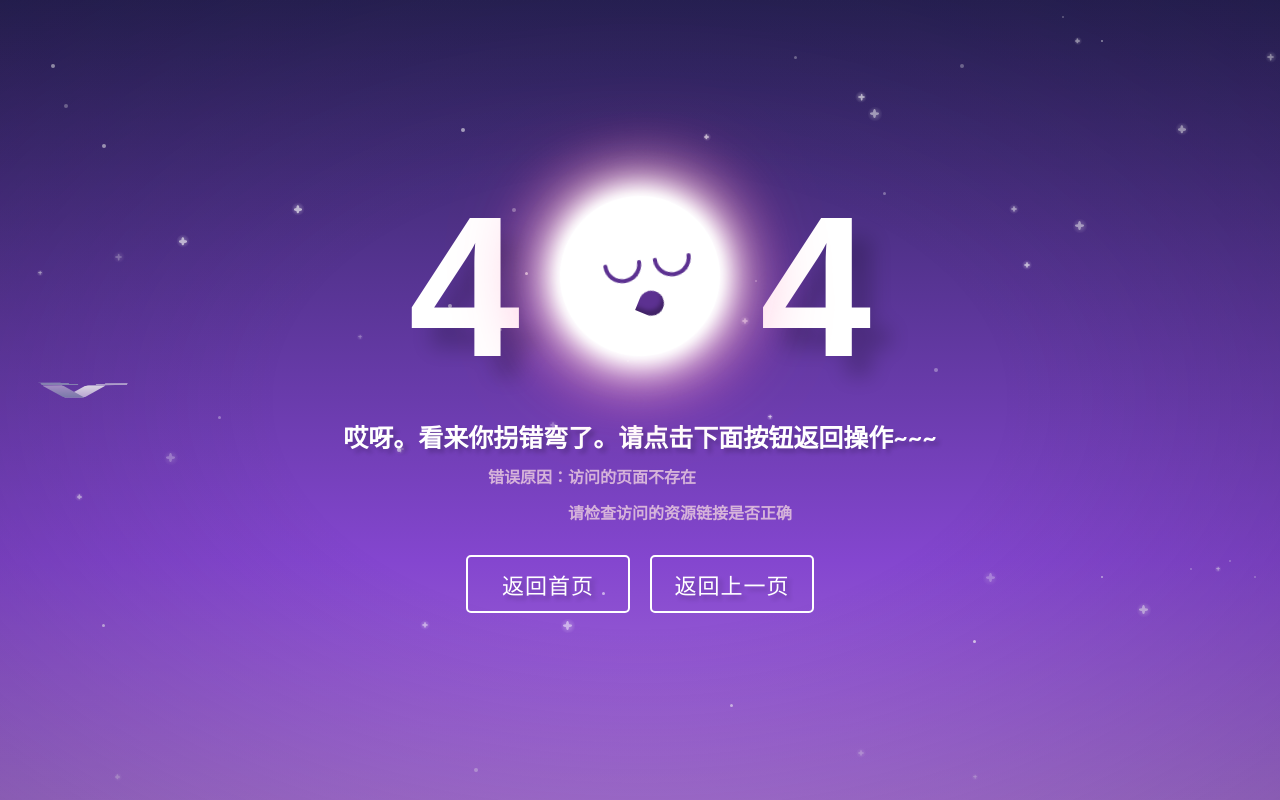
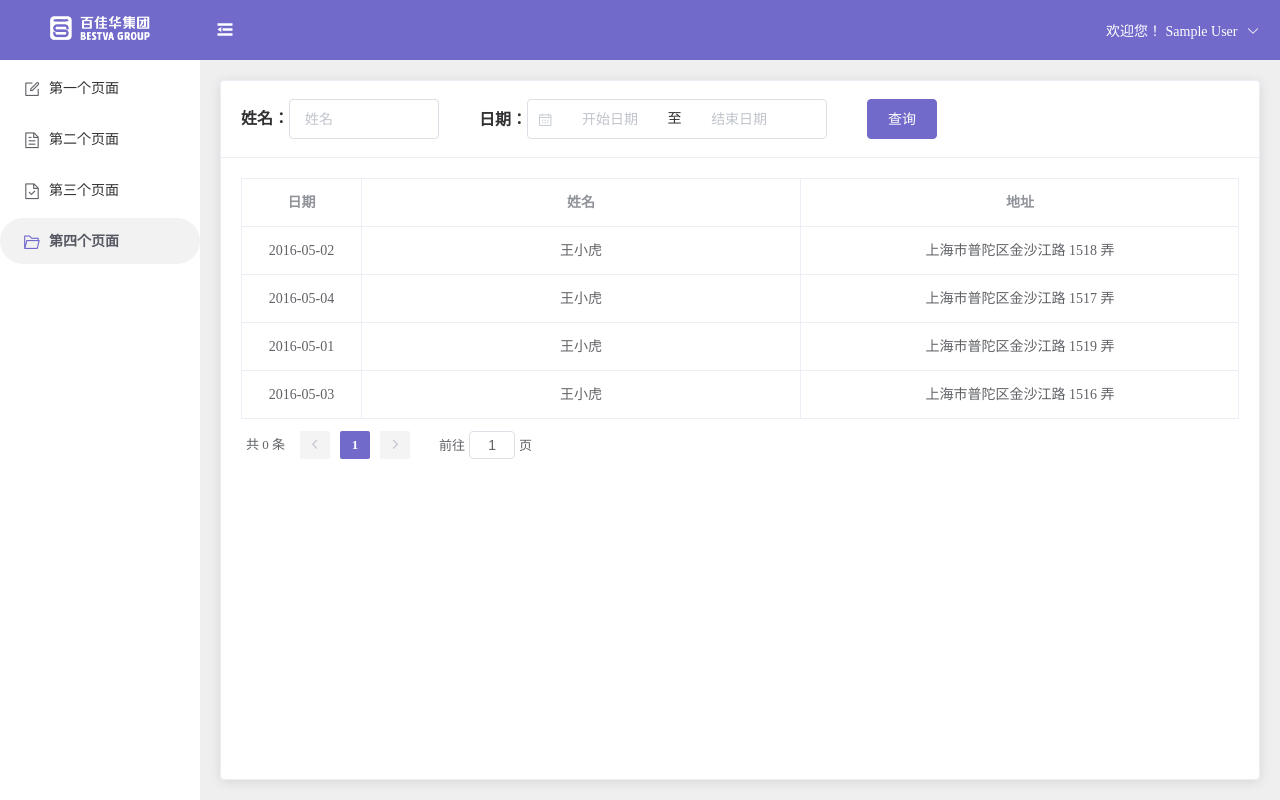
Before and after one commit to anyezhishang/vue-template, a Vue app: page /template/fourthpage in a window 1280 px wide. Built offline with nearby package versions, Linux system fonts and the light colour scheme; sample sign-in values are in the browser's storage.

Commit message:
添加页面模板

```diff
--- a/package.json
+++ b/package.json
@@ -1,5 +1,5 @@
 {
-  "name": "fpm",
+  "name": "Vue-template",
   "version": "0.1.0",
   "private": true,
   "scripts": {
--- a/src/router/index.js
+++ b/src/router/index.js
@@ -89,7 +89,7 @@ const routes = [{
 
 const router = new VueRouter({
   mode: 'history',
-  base: '/fpm/',
+  base: '/template/',
   routes
 })
 
--- a/src/views/home/first-page/index.vue
+++ b/src/views/home/first-page/index.vue
@@ -1,17 +1,114 @@
+<!-- 第一页 -->
 <template>
-  <div>页面1</div>
+  <el-card class="box-card">
+    <div slot="header" class="clearfix card_header">
+      <div class="margin_right">
+        <span class="card_header_title">姓名：</span>
+        <el-input
+          v-model="input"
+          placeholder="姓名"
+          clearable
+          @keyup.enter.native="search(1)"
+          style="width: 150px"
+        ></el-input>
+      </div>
+      <div class="margin_right">
+        <span class="card_header_title">日期：</span>
+        <el-date-picker
+          v-model="dateArr"
+          :unlink-panels="true"
+          type="daterange"
+          value-format="yyyy-MM-dd"
+          range-separator="至"
+          start-placeholder="开始日期"
+          end-placeholder="结束日期"
+          style="width: 300px"
+        ></el-date-picker>
+      </div>
+      <el-button type="primary" @click="search(1)">查询</el-button>
+    </div>
+
+    <el-table class="card_table" border :data="tableData">
+      <el-table-column prop="date" align="center" label="日期" width="120"></el-table-column>
+      <el-table-column prop="name" align="center" label="姓名"></el-table-column>
+      <el-table-column prop="address" align="center" label="地址"></el-table-column>
+    </el-table>
+
+    <el-pagination
+      class="pa_margin_top"
+      background
+      @current-change="pageChange"
+      :current-page="currentPage"
+      :page-size="pageSize"
+      layout="total, prev, pager, next, jumper"
+      :total="total"
+    ></el-pagination>
+  </el-card>
 </template>
 
 <script>
 export default {
   name: "FirstPage",
   data() {
-    return {};
+    return {
+      input: "",
+      dateArr: [],
+
+      tableData: [
+        {
+          date: "2016-05-02",
+          name: "王小虎",
+          address: "上海市普陀区金沙江路 1518 弄"
+        },
+        {
+          date: "2016-05-04",
+          name: "王小虎",
+          address: "上海市普陀区金沙江路 1517 弄"
+        },
+        {
+          date: "2016-05-01",
+          name: "王小虎",
+          address: "上海市普陀区金沙江路 1519 弄"
+        },
+        {
+          date: "2016-05-03",
+          name: "王小虎",
+          address: "上海市普陀区金沙江路 1516 弄"
+        }
+      ],
+
+      currentPage: 1,
+      pageSize: 10,
+      total: 0
+    };
   },
   created() {},
-  methods: {}
+  methods: {
+    pageChange() {},
+
+    search() {}
+  }
 };
 </script>
 
 <style lang="scss" scoped>
+.box-card {
+  height: calc(100% - 2px);
+
+  .pa_margin_top {
+    margin-top: 10px;
+  }
+}
+
+.card_header {
+  display: flex;
+
+  .margin_right {
+    margin-right: 40px;
+  }
+}
+
+.card_header_title {
+  font-weight: bold;
+}
 </style>
--- a/src/views/home/fourth-page/index.vue
+++ b/src/views/home/fourth-page/index.vue
@@ -1,17 +1,114 @@
+<!-- 第四页 -->
 <template>
-  <div>页面4</div>
+  <el-card class="box-card">
+    <div slot="header" class="clearfix card_header">
+      <div class="margin_right">
+        <span class="card_header_title">姓名：</span>
+        <el-input
+          v-model="input"
+          placeholder="姓名"
+          clearable
+          @keyup.enter.native="search(1)"
+          style="width: 150px"
+        ></el-input>
+      </div>
+      <div class="margin_right">
+        <span class="card_header_title">日期：</span>
+        <el-date-picker
+          v-model="dateArr"
+          :unlink-panels="true"
+          type="daterange"
+          value-format="yyyy-MM-dd"
+          range-separator="至"
+          start-placeholder="开始日期"
+          end-placeholder="结束日期"
+          style="width: 300px"
+        ></el-date-picker>
+      </div>
+      <el-button type="primary" @click="search(1)">查询</el-button>
+    </div>
+
+    <el-table class="card_table" border :data="tableData">
+      <el-table-column prop="date" align="center" label="日期" width="120"></el-table-column>
+      <el-table-column prop="name" align="center" label="姓名"></el-table-column>
+      <el-table-column prop="address" align="center" label="地址"></el-table-column>
+    </el-table>
+
+    <el-pagination
+      class="pa_margin_top"
+      background
+      @current-change="pageChange"
+      :current-page="currentPage"
+      :page-size="pageSize"
+      layout="total, prev, pager, next, jumper"
+      :total="total"
+    ></el-pagination>
+  </el-card>
 </template>
 
 <script>
 export default {
-  name: "FourthPage",
+  name: "FirstPage",
   data() {
-    return {};
+    return {
+      input: "",
+      dateArr: [],
+
+      tableData: [
+        {
+          date: "2016-05-02",
+          name: "王小虎",
+          address: "上海市普陀区金沙江路 1518 弄"
+        },
+        {
+          date: "2016-05-04",
+          name: "王小虎",
+          address: "上海市普陀区金沙江路 1517 弄"
+        },
+        {
+          date: "2016-05-01",
+          name: "王小虎",
+          address: "上海市普陀区金沙江路 1519 弄"
+        },
+        {
+          date: "2016-05-03",
+          name: "王小虎",
+          address: "上海市普陀区金沙江路 1516 弄"
+        }
+      ],
+
+      currentPage: 1,
+      pageSize: 10,
+      total: 0
+    };
   },
   created() {},
-  methods: {}
+  methods: {
+    pageChange() {},
+
+    search() {}
+  }
 };
 </script>
 
 <style lang="scss" scoped>
+.box-card {
+  height: calc(100% - 2px);
+
+  .pa_margin_top {
+    margin-top: 10px;
+  }
+}
+
+.card_header {
+  display: flex;
+
+  .margin_right {
+    margin-right: 40px;
+  }
+}
+
+.card_header_title {
+  font-weight: bold;
+}
 </style>
--- a/src/views/home/second-page/index.vue
+++ b/src/views/home/second-page/index.vue
@@ -1,17 +1,114 @@
+<!-- 第二页 -->
 <template>
-  <div>页面2</div>
+  <el-card class="box-card">
+    <div slot="header" class="clearfix card_header">
+      <div class="margin_right">
+        <span class="card_header_title">姓名：</span>
+        <el-input
+          v-model="input"
+          placeholder="姓名"
+          clearable
+          @keyup.enter.native="search(1)"
+          style="width: 150px"
+        ></el-input>
+      </div>
+      <div class="margin_right">
+        <span class="card_header_title">日期：</span>
+        <el-date-picker
+          v-model="dateArr"
+          :unlink-panels="true"
+          type="daterange"
+          value-format="yyyy-MM-dd"
+          range-separator="至"
+          start-placeholder="开始日期"
+          end-placeholder="结束日期"
+          style="width: 300px"
+        ></el-date-picker>
+      </div>
+      <el-button type="primary" @click="search(1)">查询</el-button>
+    </div>
+
+    <el-table class="card_table" border :data="tableData">
+      <el-table-column prop="date" align="center" label="日期" width="120"></el-table-column>
+      <el-table-column prop="name" align="center" label="姓名"></el-table-column>
+      <el-table-column prop="address" align="center" label="地址"></el-table-column>
+    </el-table>
+
+    <el-pagination
+      class="pa_margin_top"
+      background
+      @current-change="pageChange"
+      :current-page="currentPage"
+      :page-size="pageSize"
+      layout="total, prev, pager, next, jumper"
+      :total="total"
+    ></el-pagination>
+  </el-card>
 </template>
 
 <script>
 export default {
-  name: "SecondPage",
+  name: "FirstPage",
   data() {
-    return {};
+    return {
+      input: "",
+      dateArr: [],
+
+      tableData: [
+        {
+          date: "2016-05-02",
+          name: "王小虎",
+          address: "上海市普陀区金沙江路 1518 弄"
+        },
+        {
+          date: "2016-05-04",
+          name: "王小虎",
+          address: "上海市普陀区金沙江路 1517 弄"
+        },
+        {
+          date: "2016-05-01",
+          name: "王小虎",
+          address: "上海市普陀区金沙江路 1519 弄"
+        },
+        {
+          date: "2016-05-03",
+          name: "王小虎",
+          address: "上海市普陀区金沙江路 1516 弄"
+        }
+      ],
+
+      currentPage: 1,
+      pageSize: 10,
+      total: 0
+    };
   },
   created() {},
-  methods: {}
+  methods: {
+    pageChange() {},
+
+    search() {}
+  }
 };
 </script>
 
 <style lang="scss" scoped>
+.box-card {
+  height: calc(100% - 2px);
+
+  .pa_margin_top {
+    margin-top: 10px;
+  }
+}
+
+.card_header {
+  display: flex;
+
+  .margin_right {
+    margin-right: 40px;
+  }
+}
+
+.card_header_title {
+  font-weight: bold;
+}
 </style>
--- a/src/views/home/third-page/index.vue
+++ b/src/views/home/third-page/index.vue
@@ -1,17 +1,114 @@
+<!-- 第三页 -->
 <template>
-  <div>页面3</div>
+  <el-card class="box-card">
+    <div slot="header" class="clearfix card_header">
+      <div class="margin_right">
+        <span class="card_header_title">姓名：</span>
+        <el-input
+          v-model="input"
+          placeholder="姓名"
+          clearable
+          @keyup.enter.native="search(1)"
+          style="width: 150px"
+        ></el-input>
+      </div>
+      <div class="margin_right">
+        <span class="card_header_title">日期：</span>
+        <el-date-picker
+          v-model="dateArr"
+          :unlink-panels="true"
+          type="daterange"
+          value-format="yyyy-MM-dd"
+          range-separator="至"
+          start-placeholder="开始日期"
+          end-placeholder="结束日期"
+          style="width: 300px"
+        ></el-date-picker>
+      </div>
+      <el-button type="primary" @click="search(1)">查询</el-button>
+    </div>
+
+    <el-table class="card_table" border :data="tableData">
+      <el-table-column prop="date" align="center" label="日期" width="120"></el-table-column>
+      <el-table-column prop="name" align="center" label="姓名"></el-table-column>
+      <el-table-column prop="address" align="center" label="地址"></el-table-column>
+    </el-table>
+
+    <el-pagination
+      class="pa_margin_top"
+      background
+      @current-change="pageChange"
+      :current-page="currentPage"
+      :page-size="pageSize"
+      layout="total, prev, pager, next, jumper"
+      :total="total"
+    ></el-pagination>
+  </el-card>
 </template>
 
 <script>
 export default {
-  name: "ThirdPage",
+  name: "FirstPage",
   data() {
-    return {};
+    return {
+      input: "",
+      dateArr: [],
+
+      tableData: [
+        {
+          date: "2016-05-02",
+          name: "王小虎",
+          address: "上海市普陀区金沙江路 1518 弄"
+        },
+        {
+          date: "2016-05-04",
+          name: "王小虎",
+          address: "上海市普陀区金沙江路 1517 弄"
+        },
+        {
+          date: "2016-05-01",
+          name: "王小虎",
+          address: "上海市普陀区金沙江路 1519 弄"
+        },
+        {
+          date: "2016-05-03",
+          name: "王小虎",
+          address: "上海市普陀区金沙江路 1516 弄"
+        }
+      ],
+
+      currentPage: 1,
+      pageSize: 10,
+      total: 0
+    };
   },
   created() {},
-  methods: {}
+  methods: {
+    pageChange() {},
+
+    search() {}
+  }
 };
 </script>
 
 <style lang="scss" scoped>
+.box-card {
+  height: calc(100% - 2px);
+
+  .pa_margin_top {
+    margin-top: 10px;
+  }
+}
+
+.card_header {
+  display: flex;
+
+  .margin_right {
+    margin-right: 40px;
+  }
+}
+
+.card_header_title {
+  font-weight: bold;
+}
 </style>
--- a/vue.config.js
+++ b/vue.config.js
@@ -8,7 +8,7 @@ function resolve(dir) {
 const name = 'Vue Template'
 
 module.exports = {
-  publicPath: "/fpm/",
+  publicPath: "/template/",
   outputDir: process.env.outputDir, //build输出目录
   assetsDir: 'assets', //静态资源目录（js, css, img）
   productionSourceMap: false,
```
